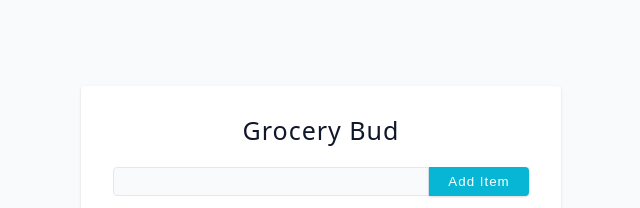
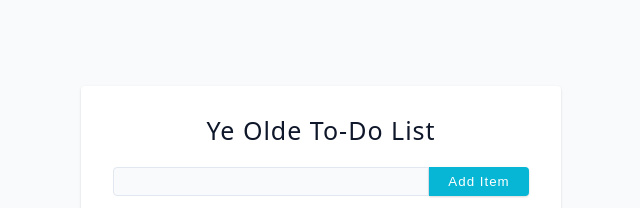
Before and after one commit to violettomania/grocery-bud, a React (Create React App) app: page / in a window 1280 px wide. Shown: the part 42-250 px from the top of the page, without its empty margins (319-959 px from the left). Built offline with nearby package versions, Linux system fonts and the light colour scheme.

Commit message:
update name

```diff
--- a/package.json
+++ b/package.json
@@ -1,5 +1,5 @@
 {
-  "name": "grocery-bud",
+  "name": "todo-list",
   "version": "0.1.0",
   "private": true,
   "dependencies": {
--- a/public/index.html
+++ b/public/index.html
@@ -5,7 +5,7 @@
     <link rel="icon" href="favicon.ico" />
     <meta name="viewport" content="width=device-width, initial-scale=1" />
     <meta name="theme-color" content="#000000" />
-    <meta name="description" content="groceries" />
+    <meta name="description" content="todos" />
     <link rel="apple-touch-icon" href="logo192.png" />
     <!--
       manifest.json provides metadata used when your web app is installed on a
@@ -21,7 +21,7 @@
       work correctly both with client-side routing and a non-root public URL.
       Learn how to configure a non-root public URL by running `npm run build`.
     -->
-    <title>Grocery Bud</title>
+    <title>Ye Olde To-Do List</title>
   </head>
   <body>
     <noscript>You need to enable JavaScript to run this app.</noscript>
--- a/src/components/App.tsx
+++ b/src/components/App.tsx
@@ -27,7 +27,7 @@ export default function App() {
   return (
     <section className='section-center'>
       <form onSubmit={handleSubmit}>
-        <h4>grocery bud</h4>
+        <h4>ye olde to-do list</h4>
         <div className='form-control'>
           <input
             type='text'
```
Also changed, not shown: public/manifest.json, 1 other file (tests, documents, lock files or other folders).
